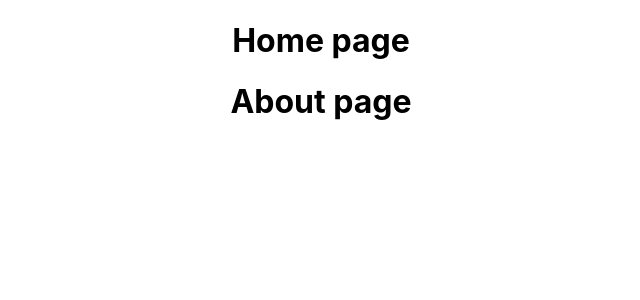
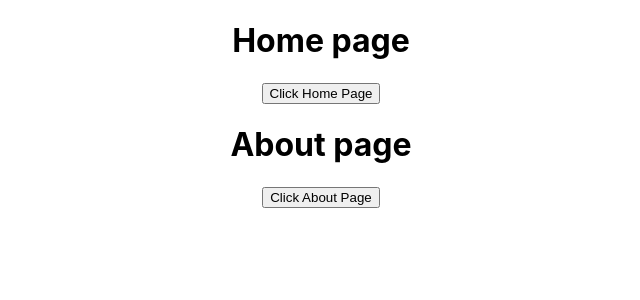
Before and after one commit to ratulshourov/react-work, a React (Create React App) app: page / in a window 1280 px wide. Shown: the top 300 px of the page, without its empty margins (319-959 px from the left). Built offline with nearby package versions, Linux system fonts and the light colour scheme.

Commit message:
on click event work in both functional and class component

```diff
--- a/src/components/About.js
+++ b/src/components/About.js
@@ -1,8 +1,14 @@
 import React from "react";
 
+function clickAbout() {
+    alert('okk');
+}
 function About(props) {
-    return(
-        <div> <h1>{props.title}  page</h1> </div>
+    return (
+        <div>
+            <h1>{props.title}  page</h1>
+            <button onClick={clickAbout}>Click About Page</button>
+        </div>
     )
 }
 
--- a/src/components/Home.js
+++ b/src/components/Home.js
@@ -1,9 +1,18 @@
 import React, { Component } from "react";
 
 class Home extends Component {
+
     render() {
-        return <h1>{this.props.title} page</h1>
+        return <div>
+            <h1>{this.props.title} page</h1>
+            <button onClick={this.clickHome}>Click Home Page</button>
+        </div>
+    }
+
+    clickHome() {
+        alert('okk');
     }
 }
 
+
 export default Home;
```
